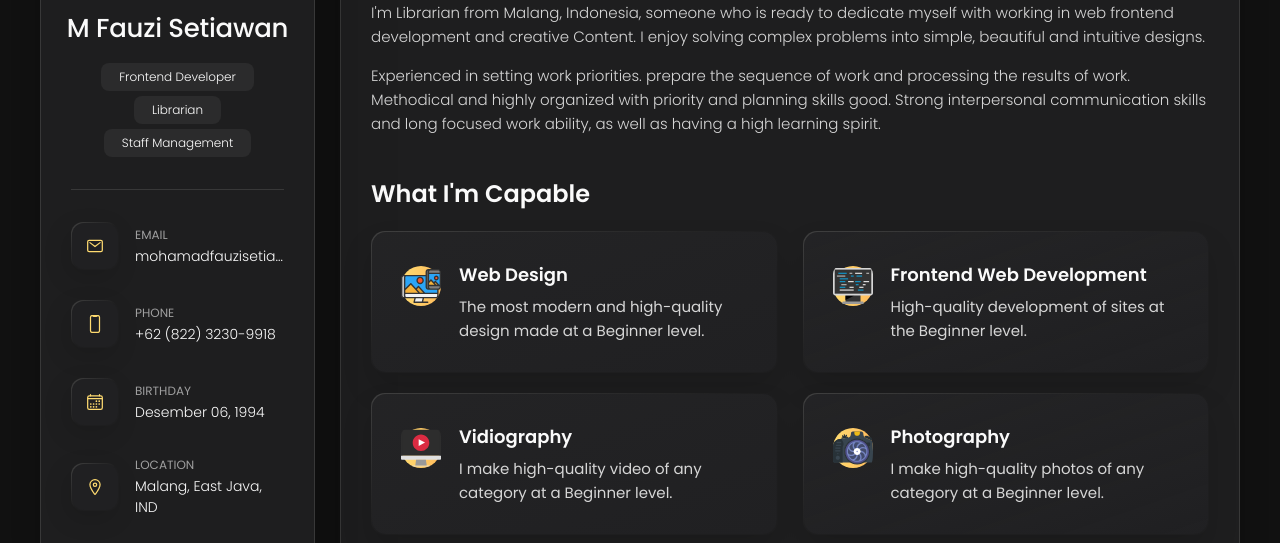
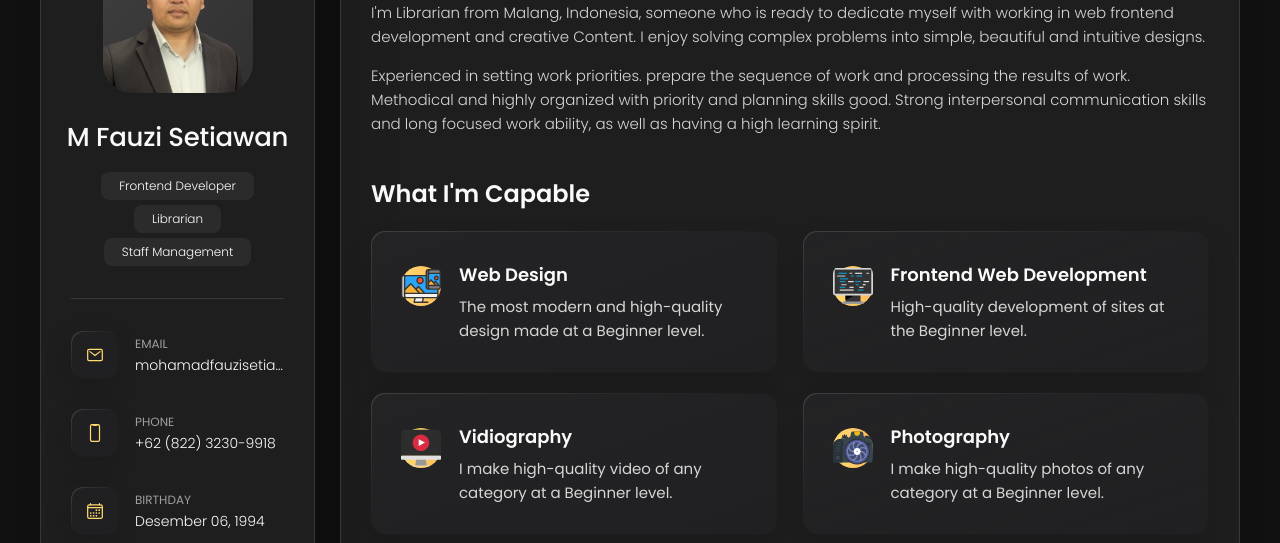
Before and after one commit to lordziaga/mfauzisetiawan.github.io, a plain HTML site: page index.html in a window 1280 px wide. Shown: the part 178-721 px from the top of the page. Drawn offline with nearby package versions, Linux system fonts and the light colour scheme.

Commit message:
Update index.html

```diff
--- a/index.html
+++ b/index.html
@@ -28,7 +28,7 @@
         <aside class="sidebar" data-sidebar>
             <div class="sidebar-info">
                 <figure class="avatar-box">
-                    <img src="./asset/images/https://github.com/lordziaga/mfauzisetiawan.github.io/blob/master/asset/images/https://github.com/lordziaga/mfauzisetiawan.github.io/blob/master/asset/images/Black Minimalist Corporate Personal Profile Instagram Post (1).png" alt="mohamadfauzisetiawan" width="80">
+                    <img src="./asset/images/black-icon.png" alt="mohamadfauzisetiawan" width="80">
                 </figure>
 
                 <div class="info-content">
```
